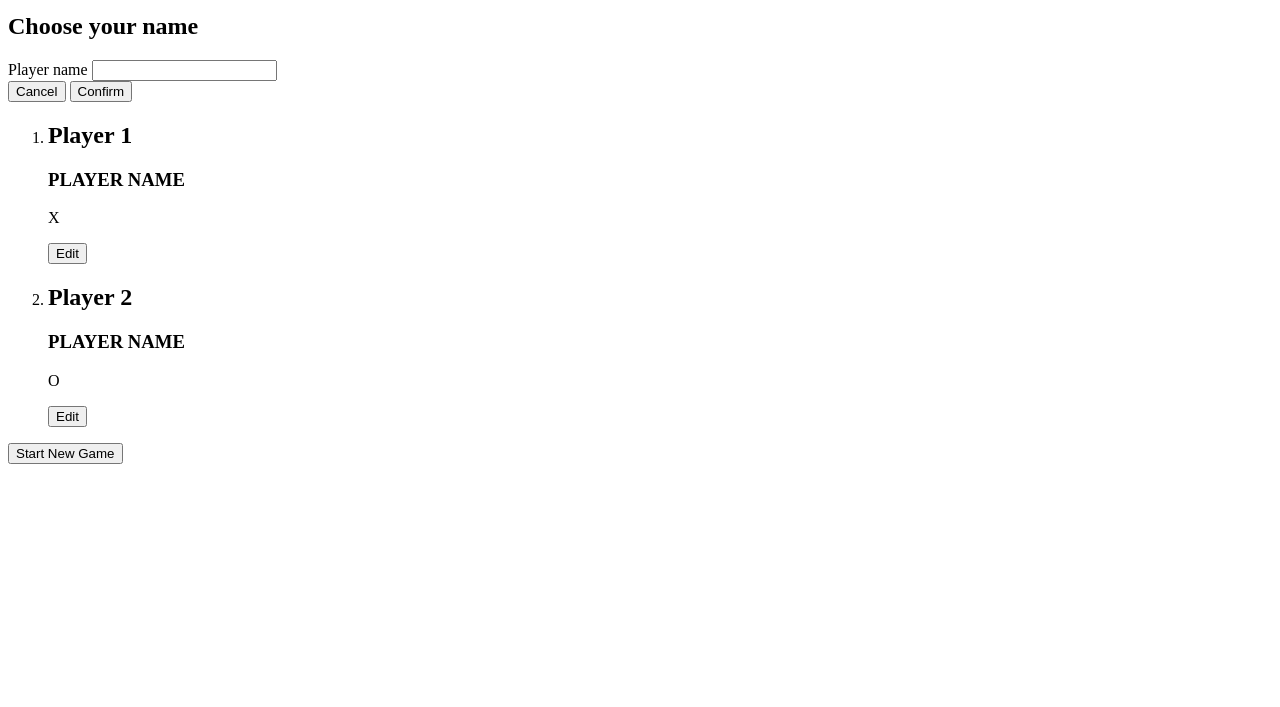
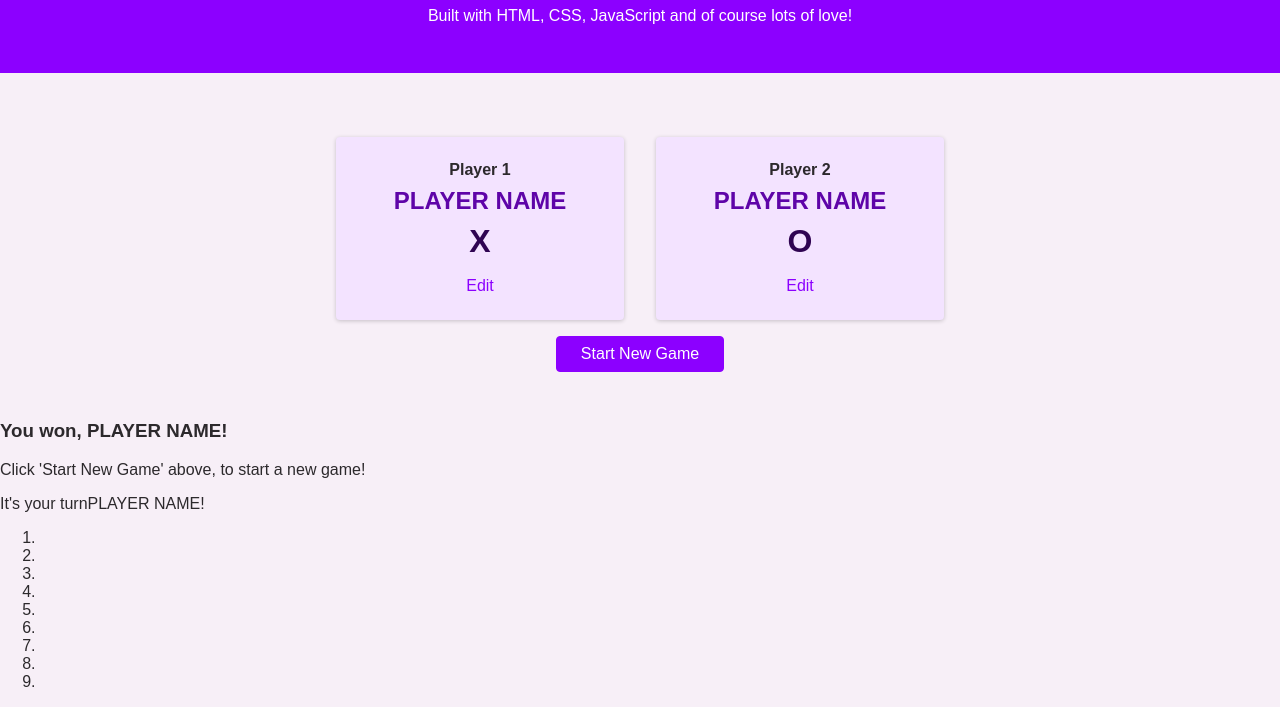
Before and after one commit to josemontano1996/tic-tac-toe-game, a plain HTML site: page index.html in a window 1280 px wide. Shown: the part 105-812 px from the top of the page. Drawn offline with Linux system fonts and the light colour scheme.

Commit message:
26.11.22.1

```diff
--- a/index.html
+++ b/index.html
@@ -5,24 +5,33 @@
     <meta http-equiv="X-UA-Compatible" content="IE=edge" />
     <meta name="viewport" content="width=device-width, initial-scale=1.0" />
     <title>Tic Tac Toe</title>
+    <link rel="preconnect" href="https://fonts.googleapis.com" />
+    <link rel="preconnect" href="https://fonts.gstatic.com" crossorigin />
+    <link
+      href="https://fonts.googleapis.com/css2?family=Open+Sans:wght@400;700&display=swap"
+      rel="stylesheet"
+    />
     <link href="styles/styles.css" rel="stylesheet" />
+    <link href="styles/overlays.css" rel="stylesheet" />
+    <link href="styles/configuration.css" rel="stylesheet" />
   </head>
   <body>
-    <header>
+    <div id="backdrop"></div>
+    <header id="main-header">
       <h1>Play Tic, Tac, Toe</h1>
       <p>Built with HTML, CSS, JavaScript and of course lots of love!</p>
     </header>
     <main>
-        <aside>
+      <aside class="modal" id="config-overlay">
         <h2>Choose your name</h2>
         <form>
-                <div>
+          <div class="form-control">
             <label for="playername">Player name</label>
-                    <input type="text" name="playername" id="playername">
+            <input type="text" name="playername" id="playername" />
           </div>
           <div>
-                    <button type="button">Cancel</button>
-                    <button type="submit">Confirm</button>
+            <button type="button" class="btn btn-alt">Cancel</button>
+            <button type="submit" class="btn">Confirm</button>
           </div>
         </form>
       </aside>
@@ -32,22 +41,39 @@
             <article>
               <h2>Player 1</h2>
               <h3>PLAYER NAME</h3>
-              <p>X</p>
-              <button>Edit</button>
+              <p class="player-symbol">X</p>
+              <button class="btn btn-alt">Edit</button>
             </article>
           </li>
           <li>
             <article>
               <h2>Player 2</h2>
               <h3>PLAYER NAME</h3>
-              <p>O</p>
-              <button>Edit</button>
+              <p class="player-symbol">O</p>
+              <button class="btn btn-alt">Edit</button>
             </article>
           </li>
         </ol>
-        <button>Start New Game</button>
+        <button class="btn">Start New Game</button>
       </section>
-      <section id="active-game"></section>
+      <section id="active-game">
+        <article>
+          <h3>You won, <span id="winner-name">PLAYER NAME</span>!</h3>
+          <p>Click 'Start New Game' above, to start a new game!</p>
+        </article>
+        <p>It's your turn<span id="active-player-name">PLAYER NAME</span>!</p>
+        <ol>
+          <li></li>
+          <li></li>
+          <li></li>
+          <li></li>
+          <li></li>
+          <li></li>
+          <li></li>
+          <li></li>
+          <li></li>
+        </ol>
+      </section>
     </main>
   </body>
 </html>
--- /dev/null
+++ b/styles/configuration.css
@@ -0,0 +1,63 @@
+#config-overlay {
+  text-align: center;
+}
+#config-overlay h2 {
+  margin: 0.5rem 0;
+}
+
+.form-control {
+  margin: 0.5rem 0;
+}
+
+.form-control label {
+  display: block;
+  margin-bottom: 0.5rem;
+  font-weight: bold;
+}
+
+.form-control input {
+  font: inherit;
+  border: 1px solid rgb(204, 204, 204);
+  width: 15rem;
+  padding: 0.35rem;
+}
+
+#game-configuration {
+  width: 90%;
+  max-width: 40rem;
+  margin: 3rem auto;
+  text-align: center;
+}
+
+#game-configuration ol {
+  list-style: none;
+  margin: 0;
+  padding: 0;
+  display: flex;
+}
+
+#game-configuration li {
+  margin: 1rem;
+  padding: 1rem;
+  width: 50%;
+  background-color: rgb(243, 227, 255);
+  border-radius: 4px;
+  box-shadow: 0 1px 4px rgba(0, 0, 0, 0.2);
+}
+
+#game-configuration h2 {
+  font-size: 1rem;
+  margin: 0.5rem 0;
+}
+#game-configuration h3 {
+  font-size: 1.5rem;
+  margin: 0.5rem 0;
+  color: rgb(94, 4, 168);
+}
+
+.player-symbol {
+  font-size: 2rem;
+  font-weight: bold;
+  color: rgb(47, 4, 82);
+  margin: 0.5rem 0;
+}
--- /dev/null
+++ b/styles/overlays.css
@@ -0,0 +1,28 @@
+.modal {
+  position: fixed;
+  top: 20%;
+  left: 5%;
+  width: 90%;
+  background-color: white;
+  padding: 1rem;
+  border-radius: 6px;
+  box-shadow: 0 2px 8px rgba(0, 0, 0, 0.2);
+  display: none;
+}
+
+#backdrop {
+  position: fixed;
+  top: 0;
+  left: 0;
+  width: 100%;
+  height: 100%;
+  background-color: rgba(0, 0, 0, 0.7);
+  display: none;
+}
+
+@media (min-width: 48rem) {
+  .modal {
+    left: calc(50% - 20rem);
+    width: 40rem;
+  }
+}
--- a/styles/styles.css
+++ b/styles/styles.css
@@ -0,0 +1,38 @@
+body {
+  margin: 0;
+  font-family: "Open-Sans", sans-serif;
+  color: rgb(44, 41, 44);
+  background-color: rgb(247, 239, 247);
+}
+
+#main-header {
+  background-color: rgb(140, 0, 255);
+  color: white;
+  padding: 2rem 5%;
+  text-align: center;
+}
+
+.btn {
+  font: inherit;
+  padding: 0.5rem 1.5rem;
+  background-color: rgb(140, 0, 255);
+  border: 1px solid rgb(140, 0, 255);
+  color: white;
+  border-radius: 4px;
+  cursor: pointer;
+}
+
+.btn-alt {
+  background-color: transparent;
+  border-color: transparent;
+  color: rgb(140, 0, 255);
+}
+
+.btn:hover {
+  background-color: rgb(79, 10, 190);
+  border-color: rgb(79, 10, 190);
+}
+.btn-alt:hover {
+  background-color: rgb(245, 232, 255);
+  border-color: transparent;
+}
```
Lines whose indentation alone changed are shown as unchanged.
